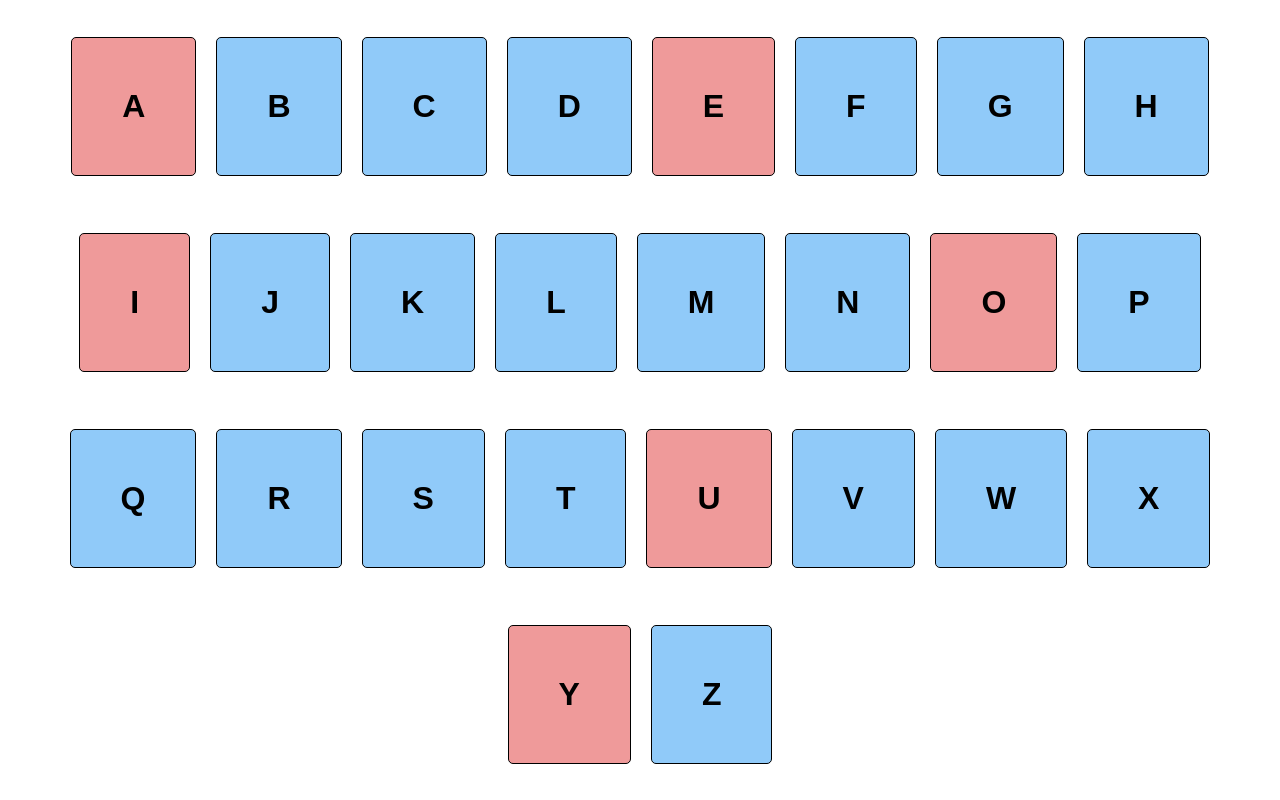
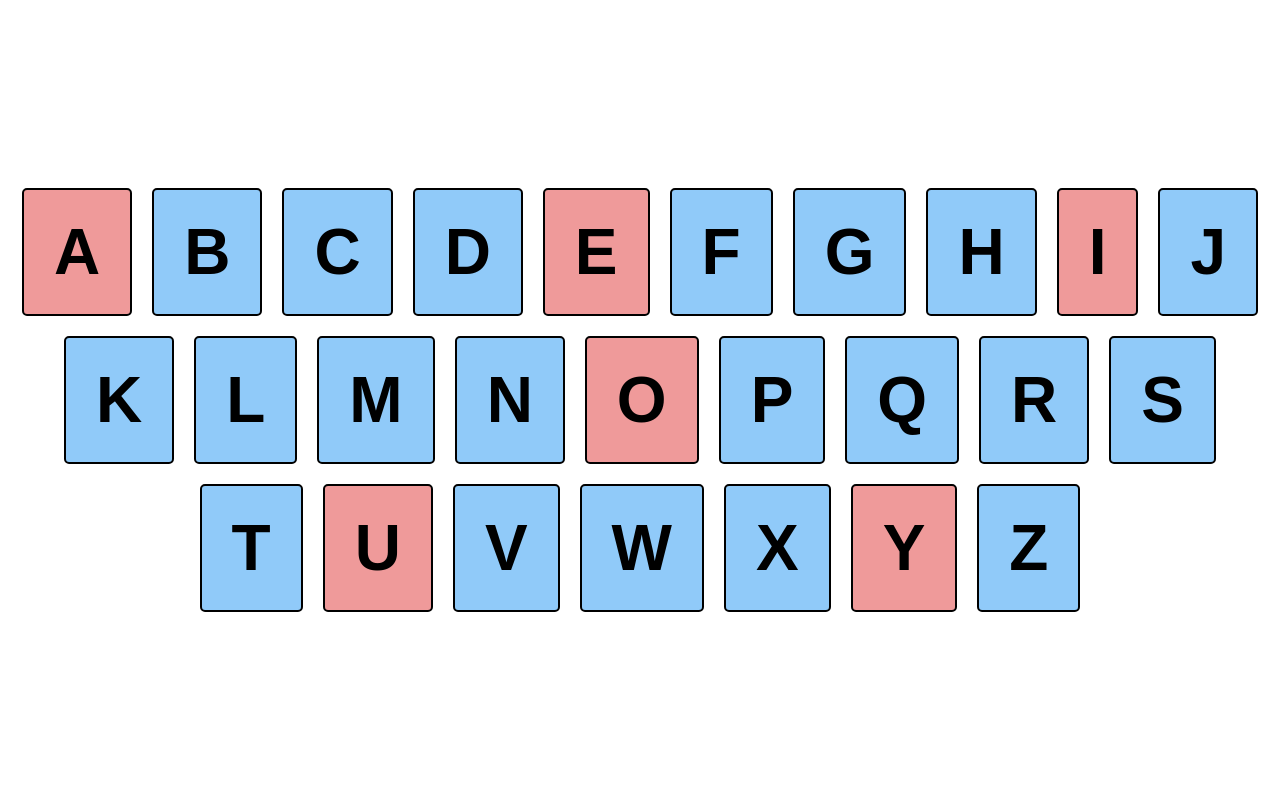
Before and after one commit to AntoineKahlouche/kids-alphabet, a plain HTML site: page index.html in a window 1280 px wide. Drawn offline with Linux system fonts and the light colour scheme.

Commit message:
Amélioration affichage

```diff
--- a/index.html
+++ b/index.html
@@ -8,18 +8,20 @@
         html {
             font-weight: bold;
             font-family: Arial, Helvetica, sans-serif;
-            font-size: 2rem;
+            font-size: 4rem;
         }
         body {
             display: flex;
             flex-wrap: wrap;
+            flex-direction: row;
             justify-content: center;
-            align-items: center;
+            align-content: center;
+            padding-top: auto;
         }
         div {
-            border: 1px solid black;
+            border: 2px solid black;
             margin: 10px;
-            padding: 50px;
+            padding: 25px 30px 25px 30px;
             background: #90CAF9;
             border-radius: 5px;
             cursor: pointer;
```
